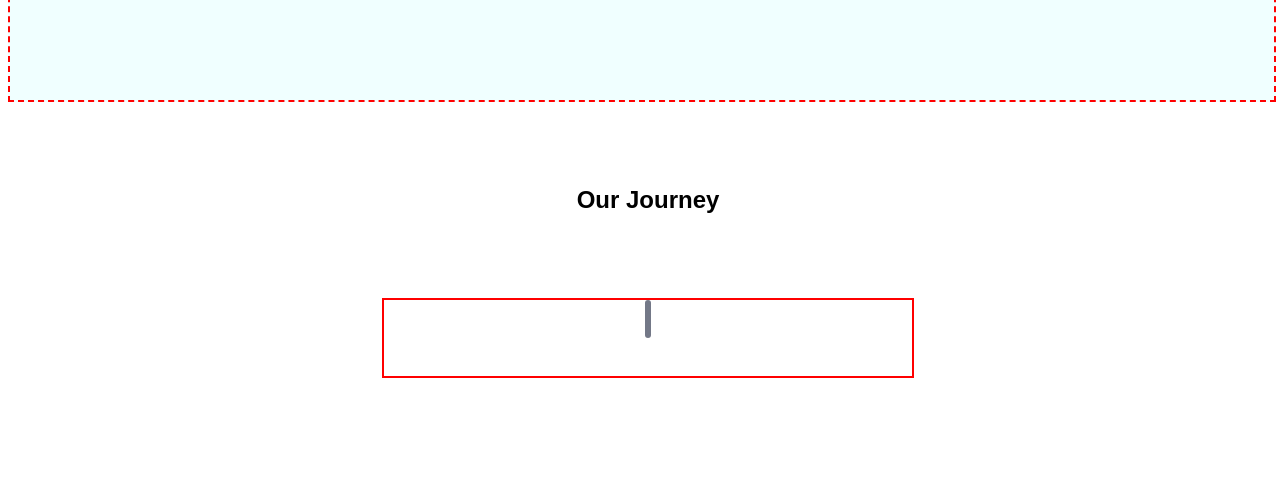
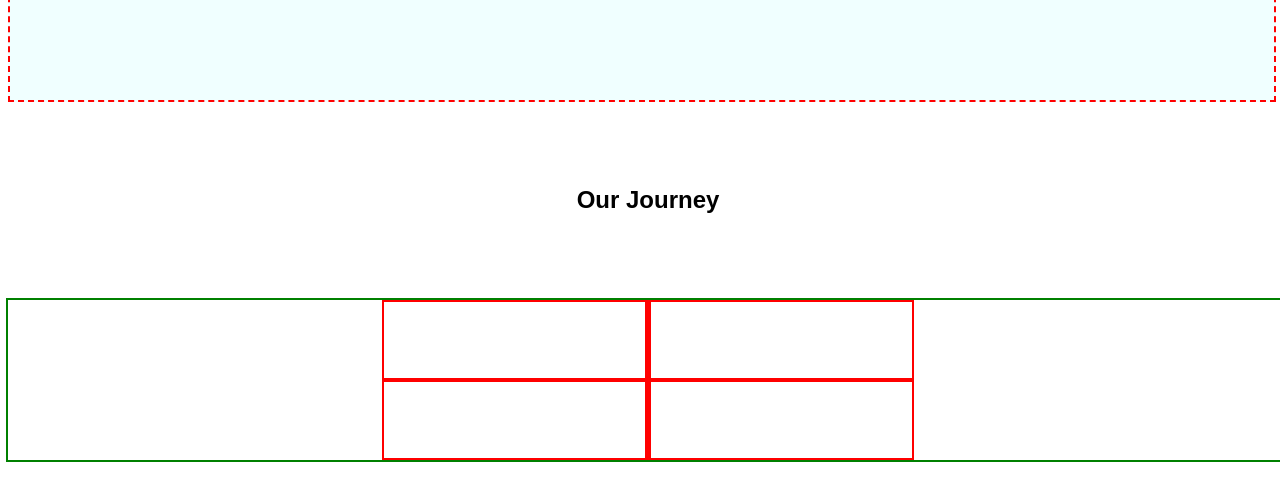
Before and after one commit to AlexSweeney/animated-timeline, a React app: page / in a window 1280 px wide. Shown: the part 710-1210 px from the top of the page. Built offline with nearby package versions, Linux system fonts and the light colour scheme.

Commit message:
Timeline - line opens first, then timeline sections

```diff
--- a/src/components/Timeline/parts/Timeline.tsx
+++ b/src/components/Timeline/parts/Timeline.tsx
@@ -1,5 +1,6 @@
 import React, { useEffect, useState } from 'react';
 import TimelineSection from '../../TimelineSection/parts/TimelineSection';
+import { triggerOnTransitionEnd } from '../../../utils/utils';
 import './../styles/Timeline.scss';
 import { v4 as uuid } from 'uuid';
 import { InfoBoxPosition } from '../../TimelineSection/utils/TimelineSection.consts';
@@ -8,11 +9,14 @@ const Timeline = () => {
   // === id
   const [idNum] = useState<string>(uuid());
   const [timelineId] = useState<string>(`timeline-${idNum}`);
+  const [lineId] = useState<string>(`timeline__line-${idNum}`);
   // === consts
   const [ids, setIds] = useState<string[]>([]);
   const [currentIndex, setCurrentIndex] = useState<number>(0);
   const [isAnimating, setIsAnimating] = useState<boolean>(false);
   const [animateId, setAnimateId] = useState<string>('');
+  // === classes
+  const [lineOpenClass, setLineOpenClass] = useState<string>('timeline__line--closed');
 
   // === event handlers
   const onRender = () => {
@@ -30,12 +34,26 @@ const Timeline = () => {
   };
 
   const onStartAnimation = () => {
-    setAnimateId(ids[currentIndex])
+    openLine()
+    .then(showTimelineSections)
   };
 
   // === utils
+  const openLine = () => {
+    return new Promise(resolve => {
+      triggerOnTransitionEnd(lineId, 'height', () => {
+        resolve(null)
+      })
+      setLineOpenClass('timeline__line--open')
+    })
+  };
+
   const addId = (id:string) => {
     setIds(ids => [...ids, id])
+  };
+
+  const showTimelineSections = () => {
+    setAnimateId(ids[currentIndex])
   }
 
   const nextAnimation = () => {
@@ -61,8 +79,12 @@ const Timeline = () => {
   // === output
   return (
     <>
-      <div className="timeline" id={timelineId}>
+      <div className="timeline__container" id={timelineId}>
         <h3 className="timeline__title">Our Journey</h3>
+
+        <div className='timeline__inner'>
+          <div id={lineId} className={`timeline__line ${lineOpenClass}`}/>
+          <div className='timeline__section-wrapper'>
             <TimelineSection
               addId={addId}
               isAnimating={isAnimating}
@@ -72,7 +94,7 @@ const Timeline = () => {
               <h4>2021</h4>
               <p>New Knowledge Hub platform launches</p>
             </TimelineSection>
-        {/* <TimelineSection
+            <TimelineSection
               addId={addId}
               isAnimating={isAnimating}
               animateId={animateId}
@@ -82,7 +104,9 @@ const Timeline = () => {
               <h4>2020</h4>
               <p>Million parts sold globally - Audio Audio launched</p>
             </TimelineSection>
-        <TimelineSection
+          </div>
+
+          {/* <TimelineSection
             addId={addId}
             isAnimating={isAnimating}
             animateId={animateId}
@@ -192,6 +216,7 @@ const Timeline = () => {
             <p>EU Automation is formed in Stafforshire, UK</p>
           </TimelineSection>  */}
         </div>
+      </div>
     </>
   )
 }
--- a/src/components/Timeline/styles/Timeline.scss
+++ b/src/components/Timeline/styles/Timeline.scss
@@ -1,4 +1,4 @@
-.timeline {
+.timeline__container {
   height: 300vh;
   width: 100vw;
   display: flex;
@@ -11,3 +11,26 @@
   font-size: 1.5em;
   padding: 2.5em 0;
 }
+
+.timeline__inner {
+  width: 100%;
+  border: 2px solid green;
+  display: flex;
+  justify-content: center;
+  position: relative
+}
+
+.timeline__line {
+  width: 6px;
+  background-color: red;
+  position: absolute;
+  transition: height 700ms;
+}
+
+.timeline__line--closed {
+  height: 0;
+}
+
+.timeline__line--open {
+  height: 100%;
+}
--- a/src/components/TimelineSection/parts/TimelineSection.tsx
+++ b/src/components/TimelineSection/parts/TimelineSection.tsx
@@ -1,5 +1,5 @@
 import React, {ReactNode, useEffect, useState} from 'react';
-import { triggerOnTransitionEnd, callAtSameTime } from '../../../utils/utils';
+import { triggerOnTransitionEnd } from '../../../utils/utils';
 import '../styles/TimelineSection.scss';
 import { v4 as uuid } from 'uuid';
 import { InfoBoxPosition } from '../utils/TimelineSection.consts';
--- a/src/components/TimelineSection/styles/TimelineSection.scss
+++ b/src/components/TimelineSection/styles/TimelineSection.scss
@@ -90,8 +90,7 @@ $section-height: 6em;
   width: 6px;
   background-color: $timeline-color;
   align-self: center;
-  border-radius: 6px;
-  transition: height 700ms ease-in-out;
+  transition: height 700ms;
 }
 
 .timeline-section__line--closed {
```
Lines whose indentation alone changed are shown as unchanged.
